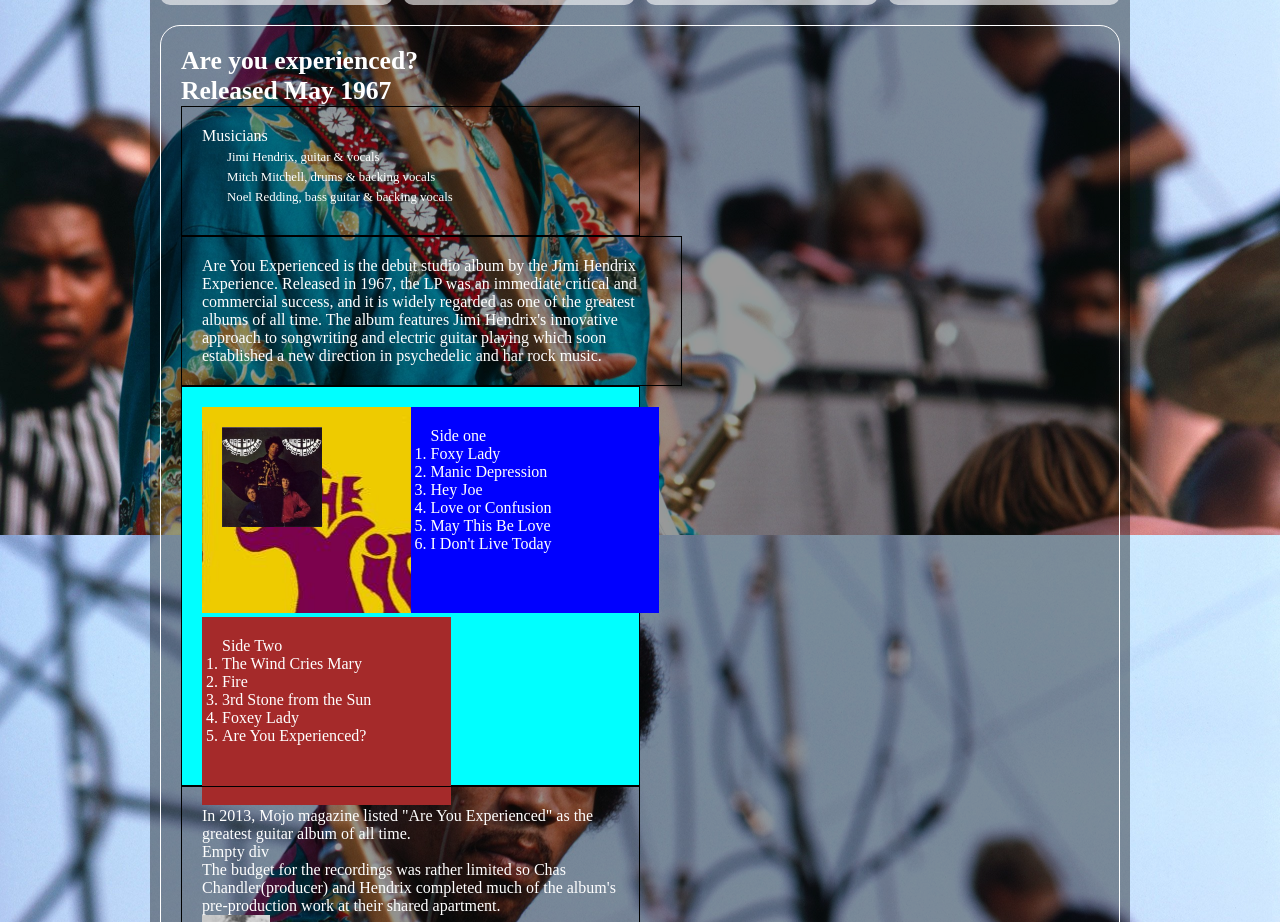
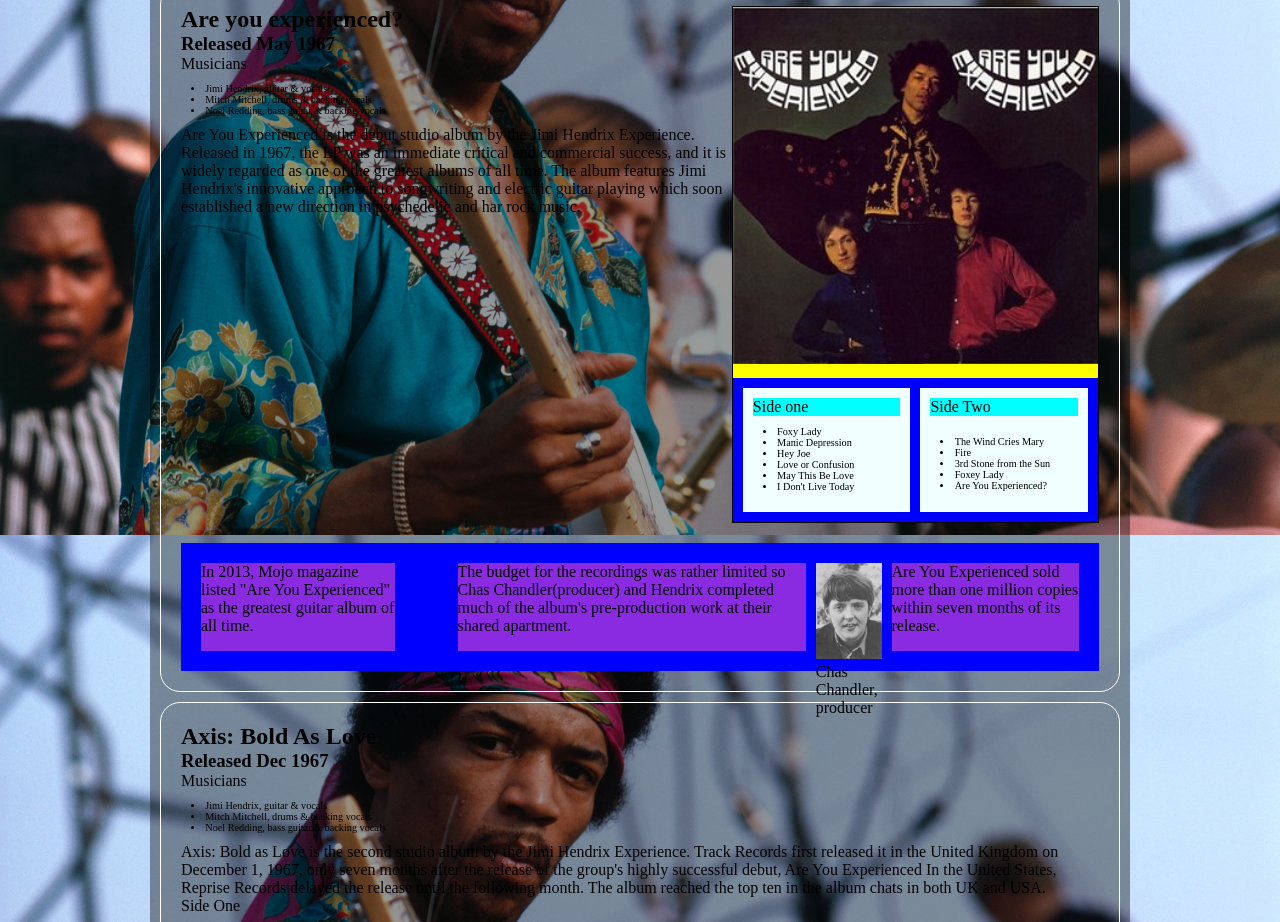
Before and after one commit to Pontus-Karlsson96/JimiHendrix, a plain HTML site: page index.html in a window 1280 px wide. Shown: the part 318-1240 px from the top of the page. Drawn offline with Linux system fonts and the light colour scheme; a web font is replaced by a local one.

Commit message:
flex fix

```diff
--- a/index.css
+++ b/index.css
@@ -35,7 +35,33 @@ fixa albumbilderna första sidan
 * {
     margin: 0;
     padding: 0;
+    box-sizing: border-box;
 
+}
+
+.album-container {
+    background-color: yellow;
+    border: 1px solid black;
+    display: flex;
+    flex-direction: column;
+    grid-template-columns: repeat(1fr, 2);
+    grid-template-rows: repeat(1fr, 2);
+    gap: 10px;
+}
+
+img {
+    width: 100%;
+    height: auto;
+    background-position: center;
+    background-size: contain;
+}
+
+
+ol,
+ul {
+    list-style: inside;
+    padding: 10px;
+    font-size: 0.8vw;
 }
 
 p,
@@ -73,7 +99,6 @@ body {
     width: 100%;
     height: 90%;
     border-radius: 20px;
-    /*display: grid;*/
     gap: 20px;
 }
 
@@ -124,118 +149,114 @@ body #wrapper nav a {
 /*nav end*/
 
 /*main start*/
-body #wrapper main {
-    display: grid;
+body #wrapper main,
+body #wrapper section {
+    display: flex;
+    flex-direction: column;
+    gap: 20px;
     box-sizing: border-box;
     border: 1px solid white;
     margin: 10px;
     padding: 20px;
-    display: grid;
     border-radius: 20px;
-    /*grid-template-columns: repeat(6, 1fr);
-        grid-template-rows: repeat(6, 1fr);*/
-
 }
-
-/*item1*/
-body #wrapper main h2 {
-    font-family: "bungee_outline";
-    font-size: 2vw;
-    color: white;
-}
-
-/*item2*/
-body #wrapper main h3 {
-    font-family: "barlow_semi";
-    font-size: 2vw;
-    color: white;
-}
-
-/*item3*/
-body #wrapper main>div {
-    box-sizing: border-box;
-    color: white;
-    /*font-family: "barlow_semi";*/
-    border: 1px solid black;
-    width: 50%;
-    padding: 20px;
-}
-
-body #wrapper main>div p {
-    text-align: left;
-}
-
-body #wrapper main>div ul {
-    list-style: none;
-    padding: 5px 25px;
-}
-
-body #wrapper main>div ul li {
-    padding-bottom: 5px;
-    font-size: 1vw;
-}
-
-/*item4*/
-body #wrapper main>p {
-    color: white;
-    width: 50%;
-    border: 1px solid black;
-    padding: 20px;
-
-}
-
-/*item5*/
-.album-container {
-    background-color: aqua;
-    box-sizing: border-box;
-    display: grid;
-    grid-template-columns: repeat(2, 1fr);
-    grid-template-rows: repeat(4, 1fr);
-    height: 400px;
-    width: 800px;
-}
-
-img {
-    max-width: 100px;
-    height: 100px;
-    vertical-align: middle;
-    background-repeat: no-repeat;
-    background-size: cover;
-}
-
-.album-container div:nth-child(1) {
-    grid-row: 1;
-    grid-column: 1;
-    background-image: url(./images/jhexperience.jpeg);
-    width: 100%;
-    height: 100%;
-    background-color: antiquewhite;
-    padding: 20px;
-}
-
-.album-container div:nth-child(2) {
-    grid-column: 2;
-    grid-row: 1;
-    width: 100%;
-    height: 100%;
-    background-color: blue;
-    padding: 20px;
-}
-
-.album-container div:nth-child(3) {
-    grid-column: 1;
-    grid-row: 4;
-    width: 100%;
-    height: 100%;
-    background-color: brown;
-    padding: 20px;
-}
-
-/*grid*/
 
 
 
 
+
+/*left*/
+
+
+
+.album-container div p {
+    background-color: aqua;
+}
+
+.album-container div img {
+    width: 100%;
+    height: auto;
+    background-size: cover;
+}
+
+.bottom {
+    display: flex;
+    flex-direction: row;
+    height: 10vw;
+    width: 100%;
+    padding: 20px;
+    gap: 10px;
+    background-color: blue;
+
+}
+
+.bottom div {
+    background-color: blueviolet;
+
+
+}
+
+.bottom div:nth-of-type(1) {
+    flex-grow: 1;
+}
+
+.bottom div:nth-of-type(2) {
+    flex-grow: 1;
+    opacity: 0;
+}
+
+.bottom div:nth-of-type(3) {
+    flex-grow: 2;
+}
+
+.bottom div:nth-of-type(4) {
+    flex-grow: 1;
+}
+
+.bottom div:nth-of-type(5) {
+    flex-grow: 1;
+}
+
+.left {
+    width: 60%;
+    display: flex;
+    flex-direction: column;
+    flex-grow: 1;
+}
+
+.right {
+    width: 40%;
+}
+
+.top {
+    display: flex;
+    flex-direction: row;
+    width: 100%;
+    flex-wrap: wrap;
+
+}
+
+.right .album-container div:nth-of-type(2) {
+    background-color: blue;
+    width: 100%;
+    display: flex;
+    flex-direction: row;
+    padding: 10px;
+    gap: 10px;
+    flex-grow: 1;
+    justify-content: space-evenly;
+}
+
+.right .album-container div:nth-of-type(2) div:nth-of-type(1),
+.right .album-container div:nth-of-type(2) div:nth-of-type(2) {
+    background-color: azure;
+    display: flex;
+    flex-direction: column;
+    width: 50%;
+    padding: 10px;
+    box-sizing: border-box;
+}
+
 /*main end*/
 /*section start*/
 /*section end*/
--- a/index.html
+++ b/index.html
@@ -36,7 +36,8 @@ add font
         <!-- Navbar end-->
         <!-- main section start-->
         <main>
-
+            <div class="top">
+                <div class="left"> <!--left-->
                     <h2>Are you experienced?</h2>
                     <h3>Released May 1967</h3>
 
@@ -57,9 +58,11 @@ add font
                         features Jimi Hendrix's innovative
                         approach to songwriting and electric guitar playing which soon established a new direction in
                         psychedelic and har rock music.</p>
-
+                </div>
+                <div class="right">
                     <div class="album-container">
-                <div> <img src="/images/AreyouexpUK.jpg" alt="Jimi Hendrix Experience album Cover"> </div>
+                        <div> <img src="./images/AreyouexpUK.jpg" alt="Jimi Hendrix Experience album Cover"> </div>
+                        <div>
                             <div>
                                 <p>Side one</p>
                                 <ol>
@@ -81,8 +84,13 @@ add font
                                     <li>Are You Experienced?</li>
                                 </ol>
                             </div>
+
                         </div>
-            <div>
+                    </div>
+                </div>
+            </div>
+            <!--main split-->
+            <div class="bottom">
                 <div>
                     <p>In 2013, Mojo magazine listed "Are You Experienced" as the greatest guitar album of all time.
                     </p>
@@ -94,7 +102,7 @@ add font
                         completed
                         much of the album's pre-production work at their shared apartment.</p>
                 </div>
-                <div><img src="/images/cc.jpeg" alt="Picture of Chas Chandler">
+                <div><img src="./images/cc.jpeg" alt="Picture of Chas Chandler">
                     <p>Chas Chandler, producer</p>
                 </div>
                 <div>
```
Lines whose indentation alone changed are shown as unchanged.
